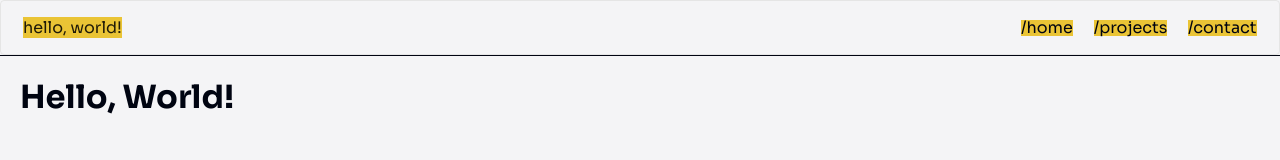
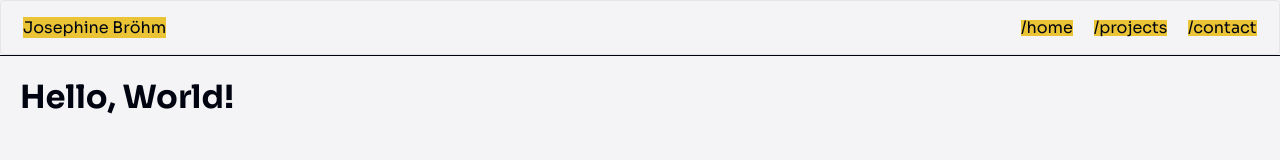
Before and after one commit to josiebrohm/portfolio-web-app, a React (Create React App) app: page / in a window 1280 px wide. Shown: the top 160 px of the page. Built offline with nearby package versions, Linux system fonts and the light colour scheme.

Commit message:
disable drag and user select on logo text

```diff
--- a/src/App.css
+++ b/src/App.css
@@ -32,6 +32,21 @@
 .highlighted-text {
 	background-color: var(--saffron);
 	width: fit-content;
+	text-decoration: none;
+	color: var(--black);
+}
+
+.logo-text {
+	background-color: var(--saffron);
+	width: fit-content;
+	text-decoration: none;
+	color: var(--black);
+	user-select: none;
+
+}
+
+.logo-text:active {
+	color: var(--black);
 }
 
 
--- a/src/components/MenuBar.tsx
+++ b/src/components/MenuBar.tsx
@@ -1,6 +1,7 @@
 import React from 'react';
 import { Menubar } from 'primereact/menubar';
-import { useNavigate } from 'react-router-dom';
+import { Link, useNavigate } from 'react-router-dom';
+import HomePage from '../pages/HomePage';
 
 export default function MenuBar() {
 	const navigate = useNavigate();
@@ -20,7 +21,7 @@ export default function MenuBar() {
 		}
 	];
 
-	const start = <p className="highlighted-text"> hello, world!</p>
+	const start = <Link className="logo-text" to={"/"} draggable="false"> Josephine Bröhm</Link>
 
 	return (
 		<div className="menubar">
```
